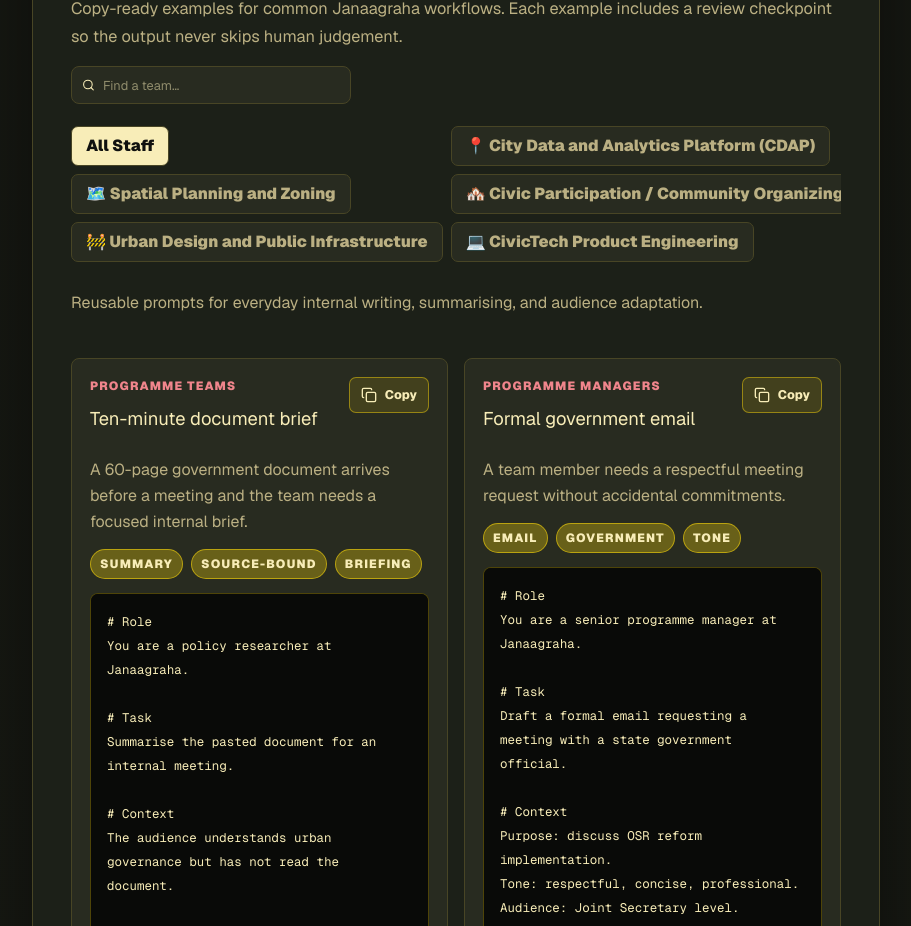
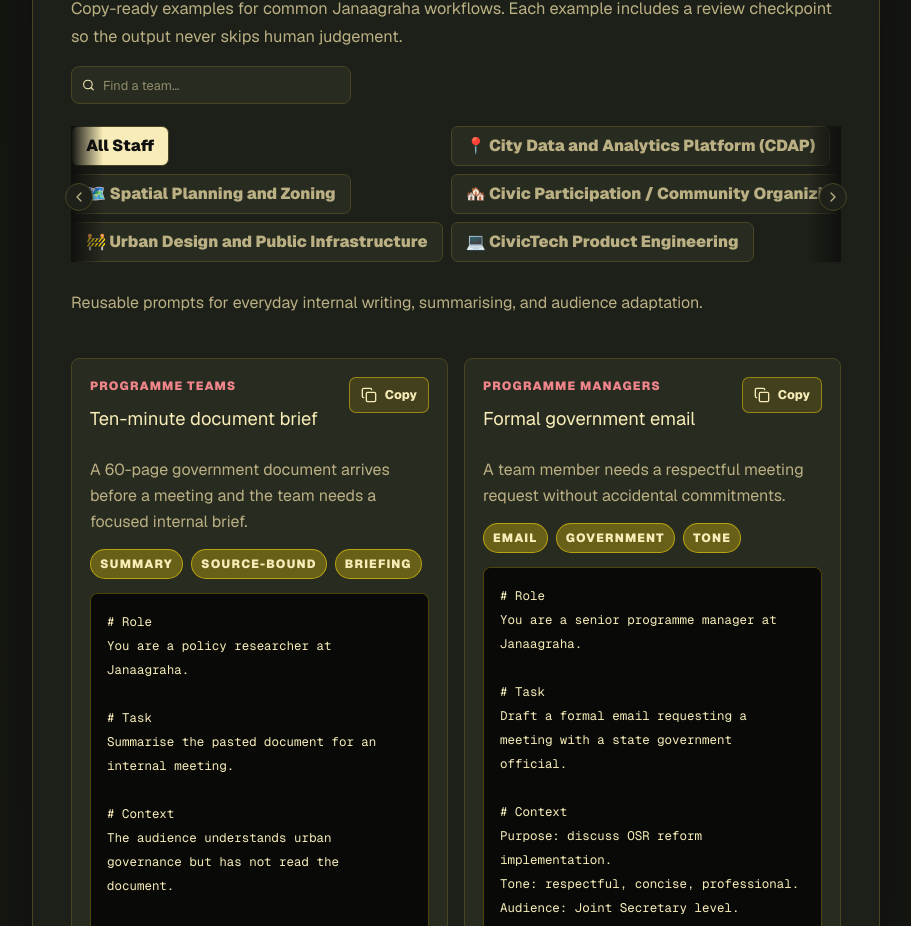
Before and after one commit to janaonline/jana-claude-playbook, a Next.js app: page / in a window 1280 px wide. Shown: the part 8720-9646 px from the top of the page, without its empty margins (336-1247 px from the left). Built offline with nearby package versions, Linux system fonts and the light colour scheme.

Commit message:
feat: add scroll affordance for team prompts with navigation buttons

```diff
--- a/src/app/globals.css
+++ b/src/app/globals.css
@@ -668,6 +668,60 @@ td {
   scrollbar-width: thin;
 }
 
+.team-tabs-scroller {
+  position: relative;
+}
+
+.team-tabs-scroller::before,
+.team-tabs-scroller::after {
+  content: "";
+  position: absolute;
+  top: 0;
+  bottom: 6px;
+  width: 32px;
+  pointer-events: none;
+  z-index: 1;
+}
+
+.team-tabs-scroller::before {
+  left: 0;
+  background: linear-gradient(to right, var(--background), transparent);
+}
+
+.team-tabs-scroller::after {
+  right: 0;
+  background: linear-gradient(to left, var(--background), transparent);
+}
+
+.team-tabs-scroll-btn {
+  align-items: center;
+  background: var(--surface);
+  border: 1px solid var(--border);
+  border-radius: 999px;
+  color: var(--muted);
+  cursor: pointer;
+  display: flex;
+  height: 28px;
+  justify-content: center;
+  position: absolute;
+  top: 50%;
+  transform: translateY(-50%);
+  width: 28px;
+  z-index: 2;
+}
+
+.team-tabs-scroll-btn:hover {
+  color: var(--foreground);
+}
+
+.team-tabs-scroll-btn--left {
+  left: -6px;
+}
+
+.team-tabs-scroll-btn--right {
+  right: -6px;
+}
+
 .team-panel {
   display: grid;
   gap: 16px;
--- a/src/components/playbook-app.tsx
+++ b/src/components/playbook-app.tsx
@@ -6,6 +6,7 @@ import {
   BookOpen,
   Check,
   CheckCircle2,
+  ChevronLeft,
   ChevronRight,
   Copy,
   Database,
@@ -23,7 +24,7 @@ import {
   X,
   XCircle,
 } from "lucide-react";
-import { useEffect, useLayoutEffect, useMemo, useState } from "react";
+import { useEffect, useLayoutEffect, useMemo, useRef, useState } from "react";
 import type {
   CheatsheetGroup,
   ComparisonTable,
@@ -433,6 +434,7 @@ function TeamPrompts({
   setActiveTeam: (id: string) => void;
 }) {
   const [teamSearch, setTeamSearch] = useState("");
+  const teamTabsRef = useRef<HTMLDivElement>(null);
 
   const matchingGroups = useMemo(() => {
     let result = groups;
@@ -486,7 +488,16 @@ function TeamPrompts({
           </button>
         ) : null}
       </div>
-      <div className="team-tabs" role="tablist" aria-label="Team prompt groups">
+      <div className="team-tabs-scroller">
+        <button
+          type="button"
+          className="team-tabs-scroll-btn team-tabs-scroll-btn--left"
+          aria-label="Scroll teams left"
+          onClick={() => teamTabsRef.current?.scrollBy({ left: -320, behavior: "smooth" })}
+        >
+          <ChevronLeft size={16} />
+        </button>
+        <div className="team-tabs" role="tablist" aria-label="Team prompt groups" ref={teamTabsRef}>
           {matchingGroups.map((group) => (
             <button
               aria-selected={group.id === activeTeam}
@@ -499,6 +510,15 @@ function TeamPrompts({
               {group.label}
             </button>
           ))}
+        </div>
+        <button
+          type="button"
+          className="team-tabs-scroll-btn team-tabs-scroll-btn--right"
+          aria-label="Scroll teams right"
+          onClick={() => teamTabsRef.current?.scrollBy({ left: 320, behavior: "smooth" })}
+        >
+          <ChevronRight size={16} />
+        </button>
       </div>
       {activeGroup ? (
         <div className="team-panel">
```
Lines whose indentation alone changed are shown as unchanged.
